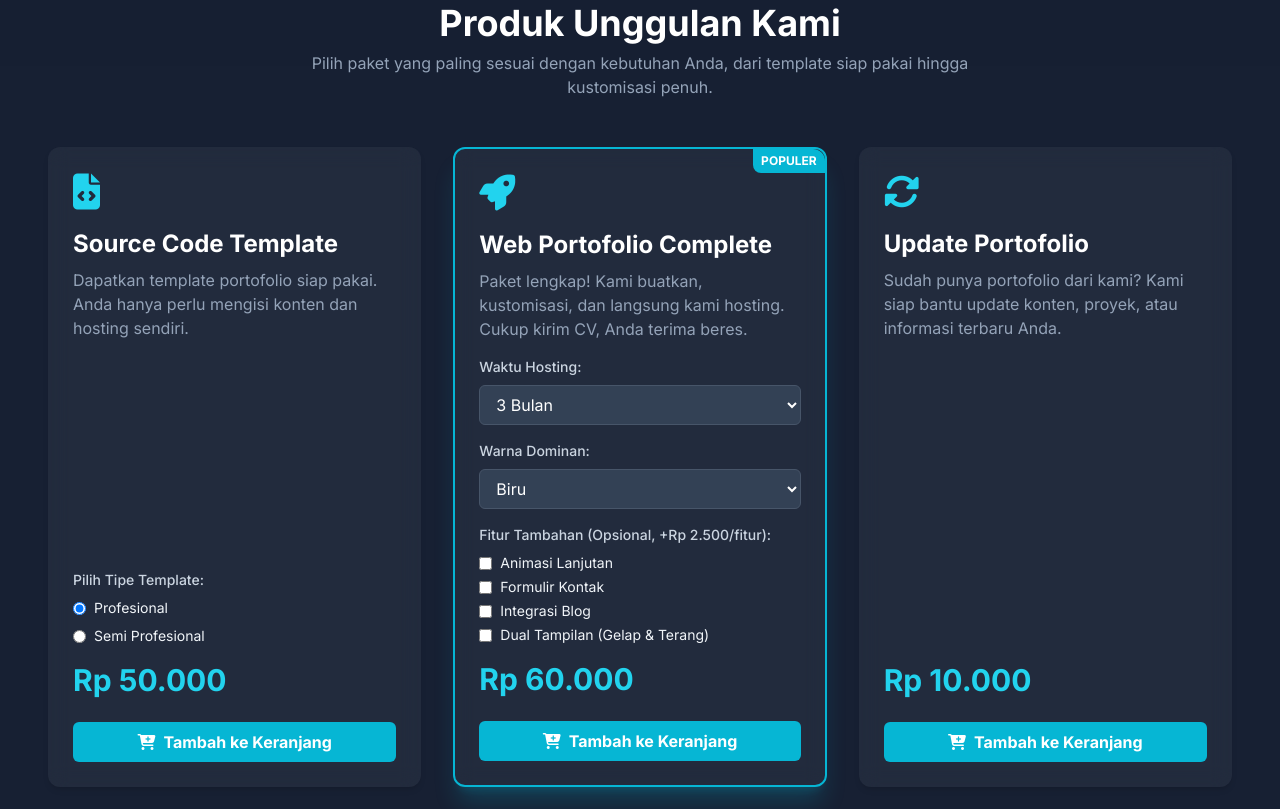
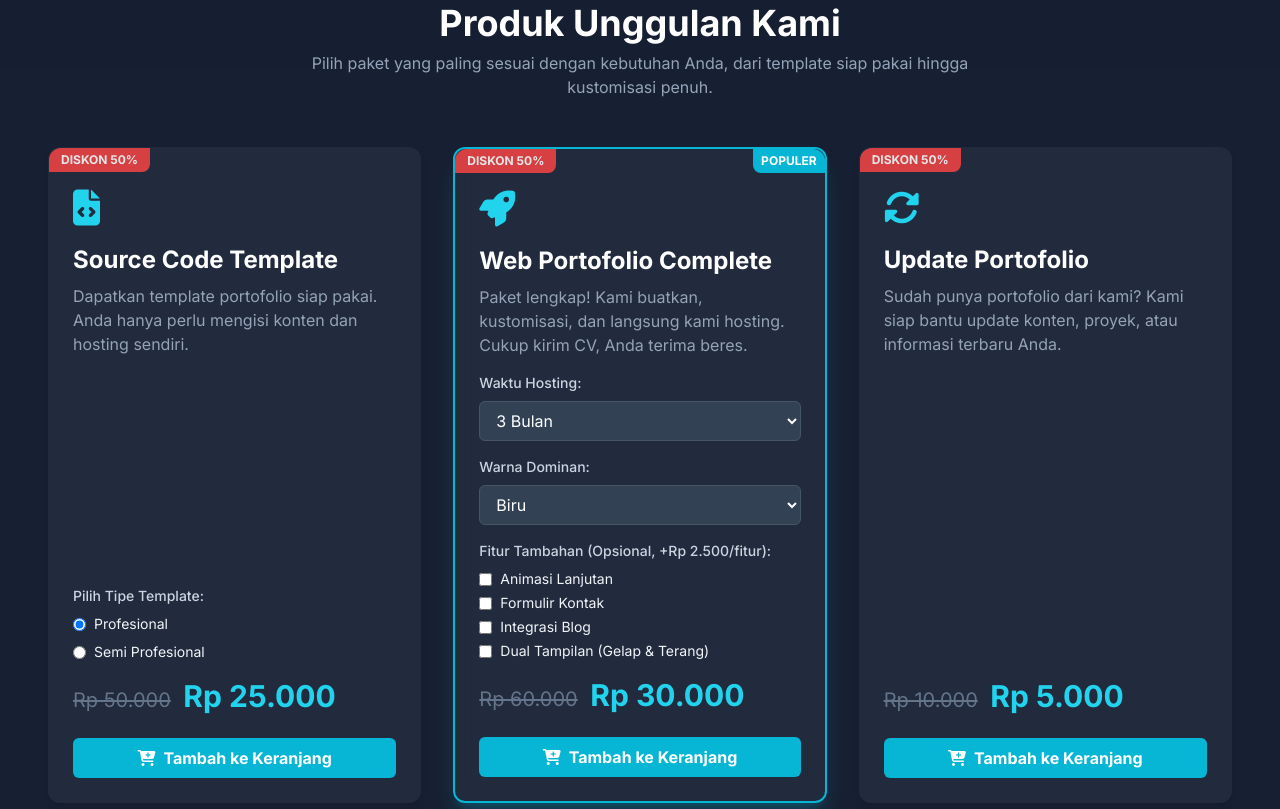
Before and after one commit to yayangurayan/noriporto, a plain HTML site: page index.html in a window 1280 px wide. Shown: the part 951-1760 px from the top of the page. Drawn offline with nearby package versions, Linux system fonts and the light colour scheme.

Commit message:
Update main

```diff
--- a/index.html
+++ b/index.html
@@ -155,9 +155,10 @@
                     </div>
 
                     <div class="grid md:grid-cols-2 lg:grid-cols-3 gap-8">
-                        <!-- ===== KARTU PRODUK 1 (UPDATED) ===== -->
-                        <div class="glassmorphism p-6 rounded-xl flex flex-col fade-in-section hover:shadow-cyan-500/10 hover:shadow-lg hover:border-cyan-500/50 border border-transparent transition-all duration-300 transform hover:-translate-y-2">
-                            <i class="fas fa-file-code text-4xl text-cyan-400 mb-4"></i>
+                        <!-- ===== KARTU PRODUK 1 (UPDATED WITH DISCOUNT) ===== -->
+                        <div class="glassmorphism p-6 rounded-xl flex flex-col fade-in-section hover:shadow-cyan-500/10 hover:shadow-lg hover:border-cyan-500/50 border border-transparent transition-all duration-300 transform hover:-translate-y-2 relative">
+                            <div class="absolute top-0 left-0 bg-red-500 text-white text-xs font-bold px-3 py-1 rounded-br-lg rounded-tl-xl animate-pulse">DISKON 50%</div>
+                            <i class="fas fa-file-code text-4xl text-cyan-400 mb-4 mt-4"></i>
                             <h3 class="text-2xl font-bold text-white mb-2">Source Code Template</h3>
                             <p class="text-slate-400 mb-4 flex-grow">Dapatkan template portofolio siap pakai. Anda hanya perlu mengisi konten dan hosting sendiri.</p>
                             <div class="mb-4">
@@ -167,17 +168,21 @@
                                     <label class="flex items-center"><input type="radio" name="template-choice" value="Semi Profesional" class="form-radio text-cyan-500 bg-slate-700 border-slate-600 focus:ring-cyan-500"> <span class="ml-2 text-sm">Semi Profesional</span></label>
                                 </div>
                             </div>
-                            <div class="text-3xl font-bold text-cyan-400 mb-6">Rp 50.000</div>
+                            <div class="mb-6">
+                                <span class="text-xl text-slate-500 line-through">Rp 50.000</span>
+                                <span class="text-3xl font-bold text-cyan-400 ml-2">Rp 25.000</span>
+                            </div>
                             <button onclick="addToCart(1)" class="w-full bg-cyan-500 hover:bg-cyan-600 text-white font-bold py-2 px-4 rounded-md transition duration-300 mt-auto transform hover:scale-[1.02] flex items-center justify-center">
                                 <i class="fas fa-cart-plus mr-2"></i>
                                 <span>Tambah ke Keranjang</span>
                             </button>
                         </div>
 
-                        <!-- ===== KARTU PRODUK 2 (UPDATED) ===== -->
-                        <div class="glassmorphism p-6 rounded-xl flex flex-col fade-in-section border-2 border-cyan-500 shadow-xl shadow-cyan-500/20 hover:shadow-cyan-500/30 hover:shadow-2xl transition-all duration-300 transform hover:-translate-y-2">
+                        <!-- ===== KARTU PRODUK 2 (UPDATED WITH DISCOUNT) ===== -->
+                        <div class="glassmorphism p-6 rounded-xl flex flex-col fade-in-section border-2 border-cyan-500 shadow-xl shadow-cyan-500/20 hover:shadow-cyan-500/30 hover:shadow-2xl transition-all duration-300 transform hover:-translate-y-2 relative">
+                             <div class="absolute top-0 left-0 bg-red-500 text-white text-xs font-bold px-3 py-1 rounded-br-lg rounded-tl-xl animate-pulse">DISKON 50%</div>
                             <div class="absolute top-0 right-0 bg-cyan-500 text-white text-xs font-bold px-2 py-1 rounded-bl-lg rounded-tr-xl">POPULER</div>
-                            <i class="fas fa-rocket text-4xl text-cyan-400 mb-4"></i>
+                            <i class="fas fa-rocket text-4xl text-cyan-400 mb-4 mt-4"></i>
                             <h3 class="text-2xl font-bold text-white mb-2">Web Portofolio Complete</h3>
                             <p class="text-slate-400 mb-4 flex-grow">Paket lengkap! Kami buatkan, kustomisasi, dan langsung kami hosting. Cukup kirim CV, Anda terima beres.</p>
 
@@ -207,19 +212,25 @@
                                 </div>
                             </div>
 
-                            <div class="text-3xl font-bold text-cyan-400 mb-6">Mulai Rp 60.000</div>
+                            <div id="product-2-price-display" class="mb-6">
+                                <!-- Harga akan di-render oleh JavaScript -->
+                            </div>
                             <button onclick="addToCart(2)" class="w-full bg-cyan-500 hover:bg-cyan-600 text-white font-bold py-2 px-4 rounded-md transition duration-300 mt-auto transform hover:scale-[1.02] flex items-center justify-center">
                                 <i class="fas fa-cart-plus mr-2"></i>
                                 <span>Tambah ke Keranjang</span>
                             </button>
                         </div>
 
-                        <!-- ===== KARTU PRODUK 3 (UPDATED) ===== -->
-                        <div class="glassmorphism p-6 rounded-xl flex flex-col fade-in-section hover:shadow-cyan-500/10 hover:shadow-lg hover:border-cyan-500/50 border border-transparent transition-all duration-300 transform hover:-translate-y-2">
-                            <i class="fas fa-sync-alt text-4xl text-cyan-400 mb-4"></i>
+                        <!-- ===== KARTU PRODUK 3 (UPDATED WITH DISCOUNT) ===== -->
+                        <div class="glassmorphism p-6 rounded-xl flex flex-col fade-in-section hover:shadow-cyan-500/10 hover:shadow-lg hover:border-cyan-500/50 border border-transparent transition-all duration-300 transform hover:-translate-y-2 relative">
+                             <div class="absolute top-0 left-0 bg-red-500 text-white text-xs font-bold px-3 py-1 rounded-br-lg rounded-tl-xl animate-pulse">DISKON 50%</div>
+                            <i class="fas fa-sync-alt text-4xl text-cyan-400 mb-4 mt-4"></i>
                             <h3 class="text-2xl font-bold text-white mb-2">Update Portofolio</h3>
                             <p class="text-slate-400 mb-4 flex-grow">Sudah punya portofolio dari kami? Kami siap bantu update konten, proyek, atau informasi terbaru Anda.</p>
-                            <div class="text-3xl font-bold text-cyan-400 mb-6 mt-auto">Rp 10.000</div>
+                            <div class="mb-6 mt-auto">
+                                <span class="text-xl text-slate-500 line-through">Rp 10.000</span>
+                                <span class="text-3xl font-bold text-cyan-400 ml-2">Rp 5.000</span>
+                            </div>
                             <button onclick="addToCart(3)" class="w-full bg-cyan-500 hover:bg-cyan-600 text-white font-bold py-2 px-4 rounded-md transition duration-300 transform hover:scale-[1.02] flex items-center justify-center">
                                 <i class="fas fa-cart-plus mr-2"></i>
                                 <span>Tambah ke Keranjang</span>
--- a/script.js
+++ b/script.js
@@ -21,8 +21,8 @@ function initApp() {
     initNotificationModal();
     initFormValidation();
     initLoadingState();
-    initDynamicPricing();
-    initTypingAnimation(); // <-- PENAMBAHAN: Memanggil fungsi animasi ketik
+    initDynamicPricing(); // This function now handles discounts
+    initTypingAnimation();
 
     // Check for saved cart items in localStorage
     loadCartFromStorage();
@@ -239,9 +239,12 @@ function initSmoothScrolling() {
 }
 
 /**
- * Cart System (UPDATED)
+ * Cart System (UPDATED FOR DISCOUNT)
  */
 let cart = [];
+const DISCOUNT_RATE = 0.5; // 50% discount
+
+// Prices in this object are the ORIGINAL prices before discount
 const products = {
     1: {
         name: 'Source Code Template',
@@ -292,15 +295,15 @@ function initCartSystem() {
 }
 
 /**
- * Dynamic Pricing for "Web Portofolio Complete" (NEW)
+ * Dynamic Pricing for "Web Portofolio Complete" (UPDATED FOR DISCOUNT)
  */
 function initDynamicPricing() {
     const hostingSelect = document.getElementById('hosting-choice');
     const featureCheckboxes = document.querySelectorAll('.custom-feature');
-    const priceDisplay = document.querySelector('#produk .grid > div:nth-child(2) .text-3xl');
+    const priceDisplayContainer = document.getElementById('product-2-price-display');
 
     function updateCompletePortfolioPrice() {
-        if (!hostingSelect || !priceDisplay) return;
+        if (!hostingSelect || !priceDisplayContainer) return;
 
         const selectedHosting = hostingSelect.value;
         const hostingPrice = products[2].hostingPrices[selectedHosting] || 0;
@@ -308,9 +311,13 @@ function initDynamicPricing() {
         const selectedFeaturesCount = document.querySelectorAll('.custom-feature:checked').length;
         const featuresPrice = selectedFeaturesCount * products[2].featurePrice;
 
-        const totalPrice = hostingPrice + featuresPrice;
+        const originalTotalPrice = hostingPrice + featuresPrice;
+        const discountedPrice = originalTotalPrice * (1 - DISCOUNT_RATE);
 
-        priceDisplay.textContent = formatRupiah(totalPrice);
+        priceDisplayContainer.innerHTML = `
+            <span class="text-xl text-slate-500 line-through">${formatRupiah(originalTotalPrice)}</span>
+            <span class="text-3xl font-bold text-cyan-400 ml-2">${formatRupiah(discountedPrice)}</span>
+        `;
     }
 
     if (hostingSelect) {
@@ -326,11 +333,13 @@ function initDynamicPricing() {
 }
 
 /**
- * Calculate the total price for a product based on selected options (NEW)
+ * Calculate the total discounted price for a product based on selected options (UPDATED FOR DISCOUNT)
  */
 function calculateProductPrice(productId) {
     const product = products[productId];
     if (!product) return 0;
+
+    let originalPrice = 0;
 
     if (productId === 2) { // Web Portofolio Complete
         const hostingSelect = document.getElementById('hosting-choice');
@@ -340,11 +349,14 @@ function calculateProductPrice(productId) {
         const selectedFeaturesCount = document.querySelectorAll('.custom-feature:checked').length;
         const featuresPrice = selectedFeaturesCount * product.featurePrice;
 
-        return hostingPrice + featuresPrice;
+        originalPrice = hostingPrice + featuresPrice;
+    } else {
+        // For other products, return the base price
+        originalPrice = product.basePrice;
     }
 
-    // For other products, return the base price
-    return product.basePrice;
+    // Apply discount and return the final price
+    return originalPrice * (1 - DISCOUNT_RATE);
 }
 
 /**
@@ -359,7 +371,7 @@ function addToCart(productId) {
     }
 
     let customizations = {};
-    const price = calculateProductPrice(productId);
+    const discountedPrice = calculateProductPrice(productId);
 
     if (productId === 1) {
         const templateRadio = document.querySelector('input[name="template-choice"]:checked');
@@ -388,7 +400,7 @@ function addToCart(productId) {
     cart.push({
         id: productId,
         name: product.name,
-        price: price,
+        price: discountedPrice, // Add the discounted price to the cart
         quantity: 1,
         customizations: customizations
     });
@@ -525,7 +537,7 @@ function processCheckout() {
     }
 
     const phoneNumber = '6281396815717';
-    let message = `Halo NORI, saya ingin memesan:\n\n`;
+    let message = `Halo NORI, saya ingin memesan (PROMO DISKON 50%):\n\n`;
     message += `*Nomor Tiket: ${ticketNumber.textContent}*\n`;
     message += `*Nama: ${customerName.value.trim()}*\n`;
     message += `*Email: ${customerEmail.value.trim()}*\n`;
```
